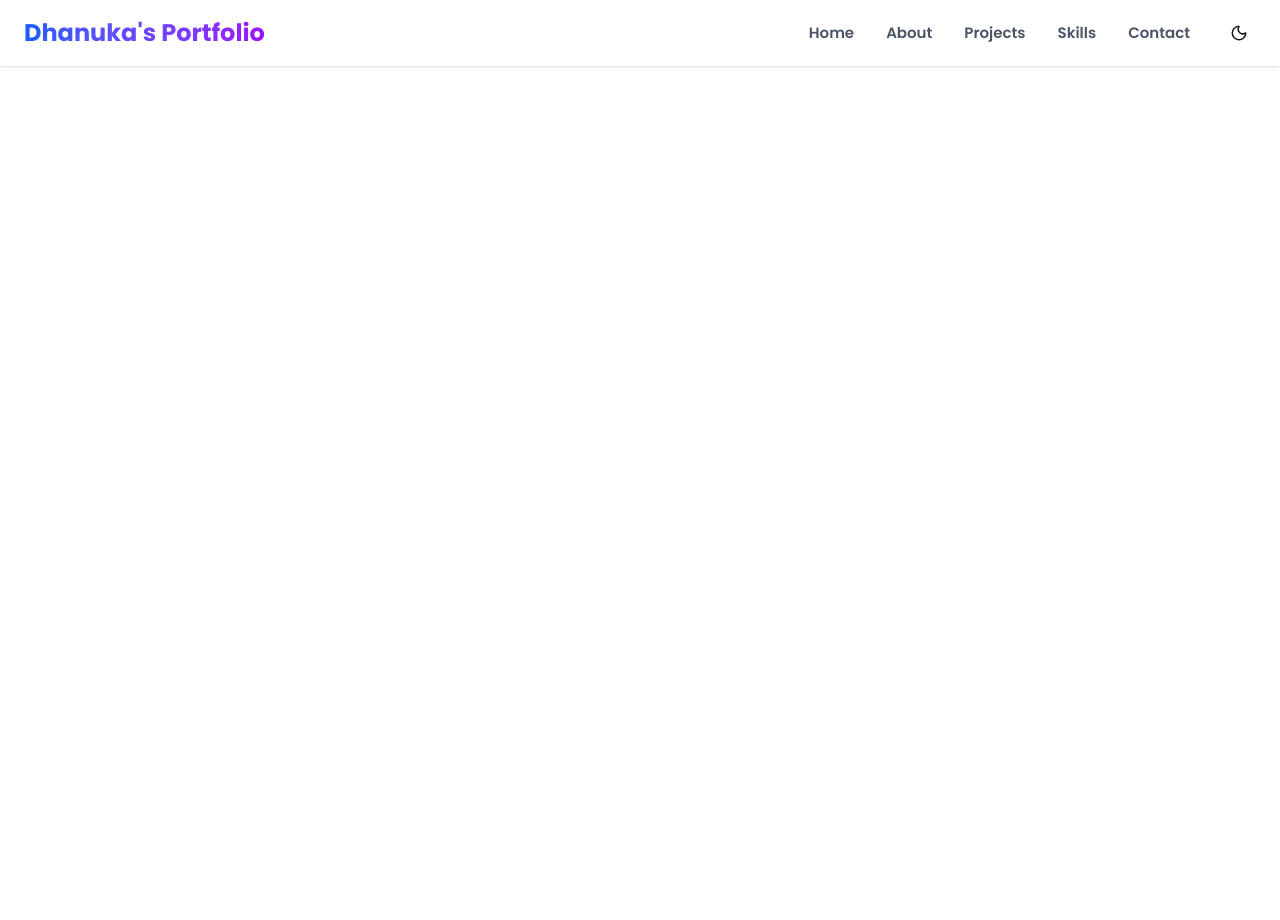
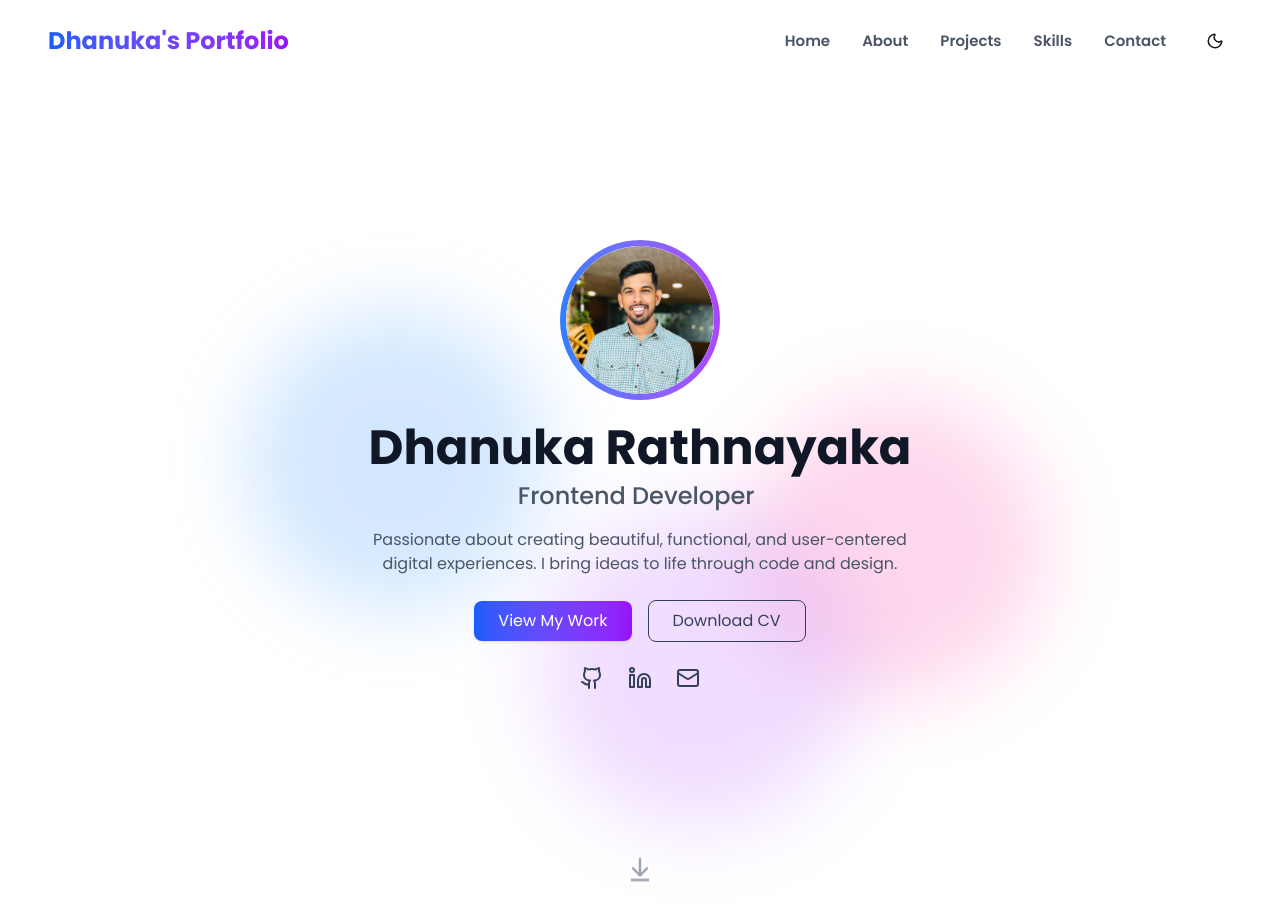
Before and after one commit to Dhanuka001/my-portfolio, a Next.js app: page / in a window 1280 px wide. Shown: the top 920 px of the page. Before the commit the page ends 800 px from the top, so only its background shows below. Built offline with nearby package versions, Linux system fonts and the light colour scheme.

Commit message:
hero section created

```diff
--- a/app/components/AnimatedBlur.tsx
+++ b/app/components/AnimatedBlur.tsx
@@ -0,0 +1,21 @@
+'use client';
+
+const AnimatedBlur = () => {
+  return (
+    <div className="absolute inset-0 -z-10 overflow-hidden flex items-center justify-center">
+      {/* Center Wrapper */}
+      <div className="relative w-[800px] h-[500px]">
+        {/* Blue Circle - top left */}
+        <div className="absolute top-0 left-0 w-[300px] h-[300px] bg-blue-400 opacity-25 rounded-full blur-[40px] animate-float" />
+
+        {/* Pink Circle - top right, more space from blue */}
+        <div className="absolute top-20 right-0 w-[300px] h-[300px] bg-pink-400 opacity-25 rounded-full blur-[40px] animate-float-slower" />
+
+        {/* Purple Circle - bottom center, slightly shifted right */}
+        <div className="absolute bottom-0 left-[38%] w-[320px] h-[320px] bg-purple-400 opacity-25 rounded-full blur-[40px] animate-float-slow" />
+      </div>
+    </div>
+  );
+};
+
+export default AnimatedBlur;
--- a/app/components/Hero.tsx
+++ b/app/components/Hero.tsx
@@ -0,0 +1,81 @@
+'use client';
+
+import { ArrowDownToLine, Github, Linkedin, Mail } from 'lucide-react';
+import Image from 'next/image';
+import profileImg from '@/public/profile_image.jpg';
+import AnimatedBlur from './AnimatedBlur';
+import { useTypewriter, Cursor } from 'react-simple-typewriter';
+
+
+const Hero = () => {
+
+  const [text] = useTypewriter({
+    words: ['Frontend Developer'],
+    typeSpeed: 90,
+    deleteSpeed: 0,
+    delaySpeed: 1000,
+    loop: 1,
+  });
+
+
+  return (
+    <section id="home" className="relative flex flex-col items-center justify-center text-center py-14 sm:py-36 px-4 sm:px-8 min-h-[80vh]">
+      <AnimatedBlur/>
+      {/* Profile Image */}
+      <div className="w-40 h-40 rounded-full p-[6px] bg-gradient-to-r from-blue-500 to-purple-500">
+  <div className="w-full h-full rounded-full bg-white dark:bg-gray-900 overflow-hidden">
+    <Image
+      src={profileImg}
+      alt="Profile"
+      width={160}
+      height={160}
+      className="object-cover w-full h-full rounded-full"
+    />
+  </div>
+</div>
+
+
+      {/* Name */}
+      <h1 className="text-4xl sm:text-5xl font-bold text-gray-900 dark:text-white mt-6">Dhanuka Rathnayaka</h1>
+
+      {/* Role */}
+      <h2 className={`text-xl sm:text-2xl mt-2 font-medium text-gray-600 dark:text-gray-300 ${text === 'Frontend Developer' ? 'animate-pulse-text' : ''}`}>
+        {text}
+       <Cursor />
+      </h2>
+
+
+      {/* Paragraph */}
+      <p className="mt-4 max-w-xl text-gray-600 dark:text-gray-400 text-sm sm:text-base">
+        Passionate about creating beautiful, functional, and user-centered digital experiences. I bring ideas to life through code and design.
+      </p>
+
+      {/* Buttons */}
+      <div className="mt-6 flex flex-col sm:flex-row items-center gap-4">
+        <button className="bg-gradient-to-r from-blue-600 to-purple-600 text-white px-6 py-2 rounded-lg shadow hover:scale-105 transition">
+          View My Work
+        </button>
+        <button className="border px-6 py-2 rounded-lg text-gray-700 dark:text-gray-200 hover:bg-gray-100 dark:hover:bg-gray-800 transition">
+          Download CV
+        </button>
+      </div>
+
+      {/* Social Icons */}
+      <div className="mt-6 flex items-center gap-6 text-gray-700 dark:text-gray-300">
+        <Github className="w-6 h-6 cursor-pointer hover:text-blue-500" />
+        <Linkedin className="w-6 h-6 cursor-pointer hover:text-blue-500" />
+        <Mail className="w-6 h-6 cursor-pointer hover:text-blue-500" />
+      </div>
+
+      {/* Scroll Arrow */}
+      <div className="mt-15 sm:mt-40 animate-bounce">
+        <div className="p-3 rounded-full hover:bg-gray-100 dark:hover:bg-gray-800 transition duration-300 cursor-pointer">
+          <ArrowDownToLine className="w-7 h-7 text-gray-400 hover:text-gray-600 dark:text-gray-400 dark:hover:text-gray-300" />
+        </div>
+      </div>
+
+    </section>
+  );
+};
+
+export default Hero;
--- a/app/components/Navbar.tsx
+++ b/app/components/Navbar.tsx
@@ -24,8 +24,8 @@
 
   return (
     <>
-      <nav className="fixed top-0 w-full z-50 bg-white dark:bg-gray-900 shadow-sm">
-        <div className="max-w-7xl mx-auto px-6 py-4 flex justify-between items-center">
+      <nav className="fixed top-2 w-full z-50 bg-white dark:bg-gray-900">
+        <div className="max-w-7xl mx-auto px-12 py-4 flex justify-between items-center">
           {/* Logo */}
           <div className="text-2xl font-bold bg-gradient-to-r from-blue-600 to-purple-600 text-transparent bg-clip-text">
             Dhanuka's Portfolio
--- a/app/globals.css
+++ b/app/globals.css
@@ -23,3 +23,56 @@
   background: var(--background);
   color: var(--foreground);
 }
+
+
+@keyframes float {
+  0%, 100% {
+    transform: translateY(0px) translateX(0px);
+  }
+  50% {
+    transform: translateY(-12px) translateX(6px);
+  }
+}
+
+@keyframes float-slow {
+  0%, 100% {
+    transform: translateY(0px) translateX(0px);
+  }
+  50% {
+    transform: translateY(10px) translateX(-8px);
+  }
+}
+
+@keyframes float-slower {
+  0%, 100% {
+    transform: translateY(0px) translateX(0px);
+  }
+  50% {
+    transform: translateY(-8px) translateX(10px);
+  }
+}
+
+.animate-float {
+  animation: float 14s ease-in-out infinite;
+}
+
+.animate-float-slow {
+  animation: float-slow 18s ease-in-out infinite;
+}
+
+.animate-float-slower {
+  animation: float-slower 20s ease-in-out infinite;
+}
+
+@keyframes pulse-text {
+  0%, 100% {
+    opacity: 1;
+  }
+  50% {
+    opacity: 0.5;
+  }
+}
+
+.animate-pulse-text {
+  animation: pulse-text 4s ease-in-out infinite;
+}
--- a/app/layout.tsx
+++ b/app/layout.tsx
@@ -32,13 +32,15 @@
   children: React.ReactNode;
 }>) {
   return (
-    <html lang="en">
+    <html lang="en" suppressHydrationWarning>
+      <head />
       <body className={`${poppins.className} ${geistSans.variable} ${geistMono.variable} antialiased`}>
-        <ThemeProvider attribute="class" defaultTheme="light">
+        <ThemeProvider attribute="class" defaultTheme="light" enableSystem>
           <Navbar />
           <main className="pt-24">{children}</main>
         </ThemeProvider>
       </body>
     </html>
   );
+
 }
--- a/app/page.tsx
+++ b/app/page.tsx
@@ -1,9 +1,10 @@
 import Image from "next/image";
+import Hero from "./components/Hero";
 
 export default function Home() {
   return (
     <div>
-
+      <Hero/>
     </div>
   );
 }
--- a/package.json
+++ b/package.json
@@ -9,11 +9,13 @@
     "lint": "next lint"
   },
   "dependencies": {
+    "framer-motion": "^12.23.12",
     "lucide-react": "^0.536.0",
     "next": "^15.4.5",
     "next-themes": "^0.4.6",
     "react": "19.1.0",
-    "react-dom": "19.1.0"
+    "react-dom": "19.1.0",
+    "react-simple-typewriter": "^5.0.1"
   },
   "devDependencies": {
     "@eslint/eslintrc": "^3",
```
Also changed, not shown: public/profile_image.jpg (added), 1 other file (tests, documents, lock files or other folders).
